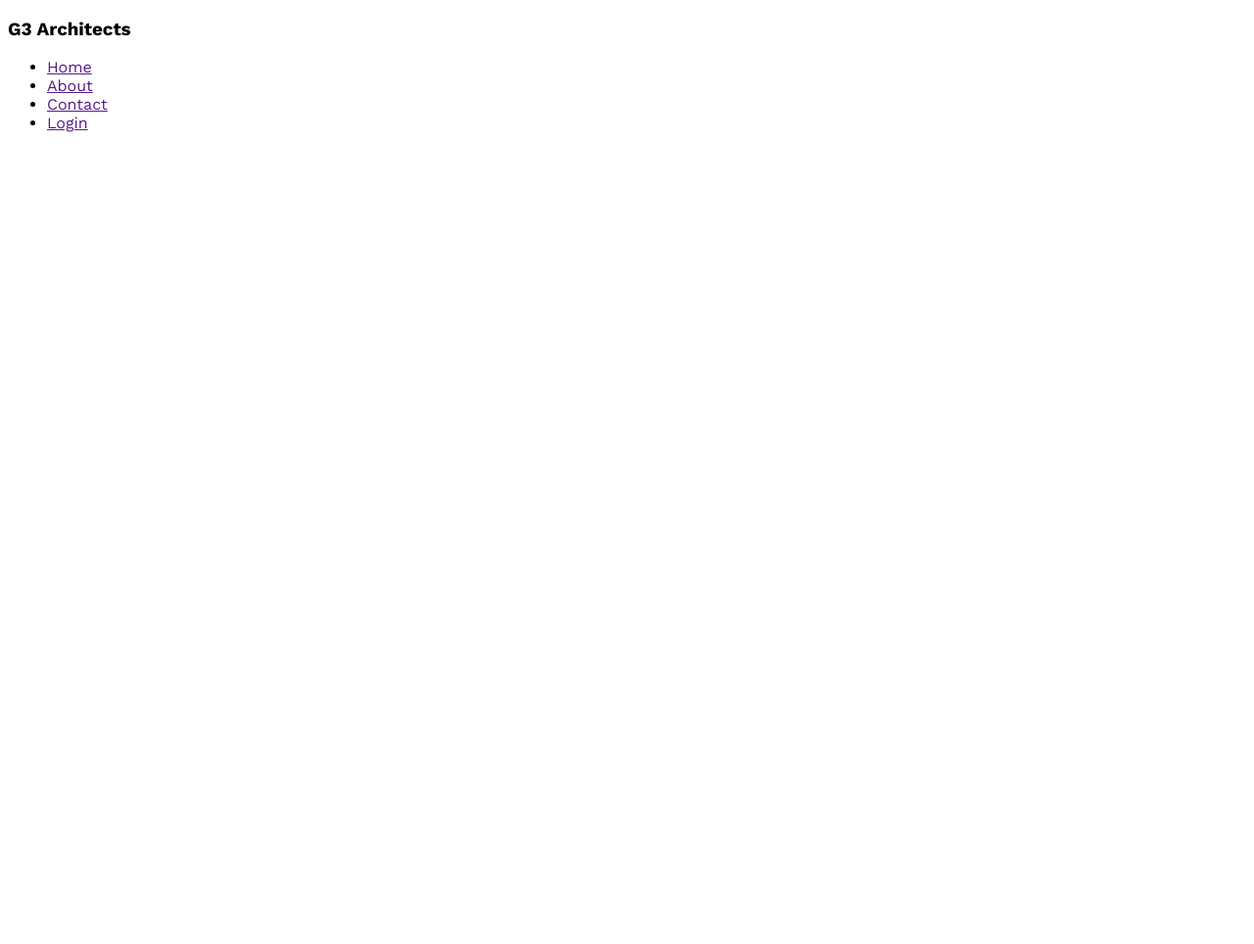
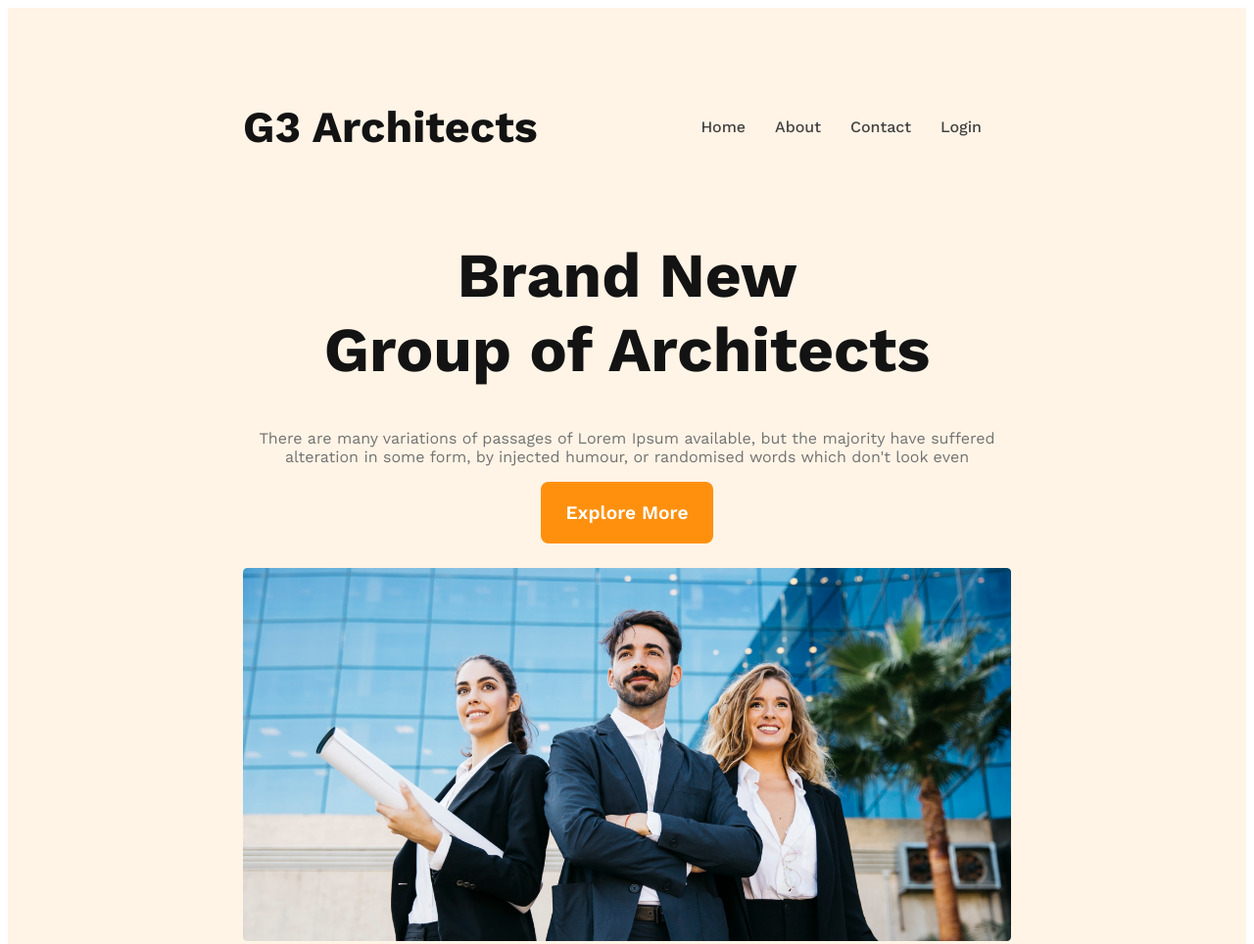
Before and after one commit to islamrakibul9274/G3-Architects-Website, a plain HTML site: page index.html in a window 1280 px wide. Shown: the top 964 px of the page at 98% size. Before the commit the page ends 800 px from the top, so only its background shows below. Drawn offline with nearby package versions, Linux system fonts and the light colour scheme.

Commit message:
Finished the header section

```diff
--- a/index.html
+++ b/index.html
@@ -12,13 +12,13 @@
     <link rel="preconnect" href="https://fonts.gstatic.com" crossorigin>
     <link href="https://fonts.googleapis.com/css2?family=Work+Sans:ital,wght@0,100..900;1,100..900&display=swap"
         rel="stylesheet">
-        <!--Work Sans Font  -->
+    <!--Work Sans Font  -->
 </head>
 
 <body>
     <header>
         <nav>
-            <h3>G3 Architects</h3>
+            <h3 class="nav-title">G3 Architects</h3>
             <ul>
                 <li><a href="">Home</a></li>
                 <li><a href="">About</a></li>
@@ -26,6 +26,19 @@
                 <li><a href="">Login</a></li>
             </ul>
         </nav>
+        <div class="banner">
+            <div class="banner-content">
+
+                <h1 class="banner-title">Brand New <br> Group of Architects
+                </h1>
+                <p class="banner-description">There are many variations of passages of Lorem Ipsum available, but the majority have suffered alteration in some form, by injected humour, or randomised words which don't look even</p>
+                <button class="btn-primary">Explore More</button>
+            </div>
+            <!-- <div>
+                <img src="images/banner.png" alt="">
+            </div> -->
+            <img src="images/banner.png" alt="">
+        </div>
     </header>
     <main>
 
--- a/styles/architect.css
+++ b/styles/architect.css
@@ -1,3 +1,91 @@
 *{
-    font-family: "Work Sans", sans-serif;;
+    font-family: "Work Sans", sans-serif;
+
 }
+
+.btn-primary{
+    border-radius: 8px;
+    border: none;
+    background-color: #ff900e;
+    color: white;
+    padding: 20px 25px;
+    font-size: 1.2rem;
+    font-weight: 600;
+    cursor: pointer;
+}
+
+/* Header styles */
+header{
+    background-color: rgba(255,144,14,0.10);
+    padding: 50px 240px;
+}
+nav{
+    display: flex;
+    justify-content: space-between;
+    align-items: center;
+}
+.nav-title{
+    font-size: 2.8rem;
+    font-weight: 700;
+    color: #131313;
+}
+nav > ul{
+    display: flex;
+    /* justify-content: space-between; */
+
+}
+nav li{
+    list-style: none;
+    margin-right: 30px;
+    font-size: 1rem;
+    font-weight: 500;
+}
+nav a{
+    text-decoration: none;
+    color: #424242;
+
+}
+/* banner styles */
+.banner-content{
+    margin: 0 auto;
+    max-width: 800px;
+    text-align: center;
+}
+.banner-title{
+    font-size: 4rem;
+    font-weight: 700;
+    color: #131313;
+}
+.banner-description{
+    color:#727272 ;
+}
+.banner img{
+    width: 100%;
+    height: auto;
+    margin-top: 25px;
+}
+
+
+
+/* Responsive styles */
+/* Mobile Devices */
+
+@media screen and (max-width:576px){
+    header{
+        padding: 20px;
+
+    }
+    nav{
+        flex-direction: column;
+    }
+}
+/* Tablet and medium devices */
+@media screen and (min-width:576px) and (max-width:992px){
+    header{
+        padding: 20px;
+
+    }
+    nav{
+        flex-direction: column;
+    }
+}
```
